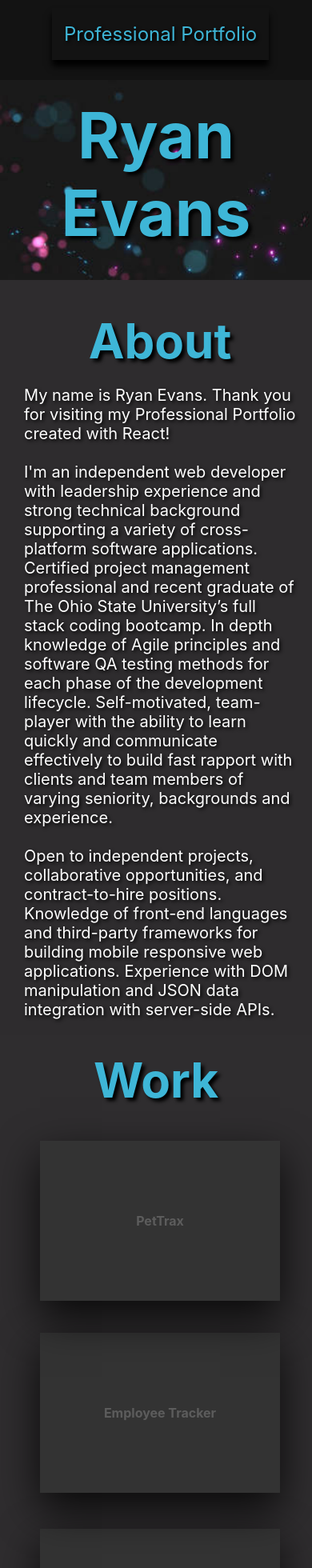
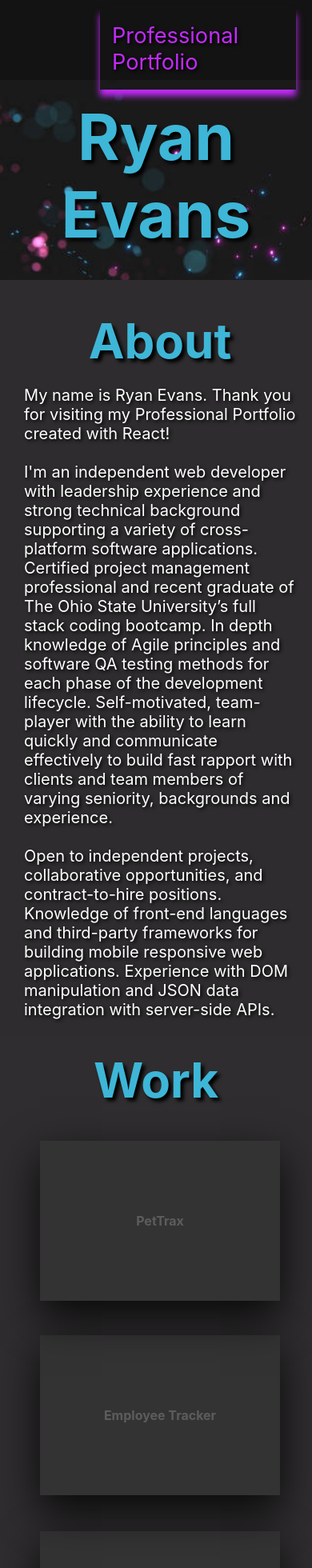
Before and after one commit to rdevans87/ReactPro_Portfolio-, a React (Create React App) app in the folder ryansreactapp/: page / in a window 390 px wide. Shown: the top 1960 px of the page at 80% size. Built offline with nearby package versions, Linux system fonts and the light colour scheme; the HTML template or start-up script is replaced by a standard one.

Commit message:
added new cards to page

```diff
--- a/ryansreactapp/src/components/Work.js
+++ b/ryansreactapp/src/components/Work.js
@@ -35,24 +35,7 @@ function Work() {
        </div>
        </div>
 
-
-
     <div className="card card3">
-       <div className="face face1">
-         <div className="content">
-            <h3>Project 3</h3>
-         </div>
-       </div>
-       <div className="face face2">
-         <div className="content">
-           <p> Lorem ipsum dolor sit amet consectetur adipisicing elit. Unde ab repudiandae, explicabo voluptate et hic cum ratione a. Officia delectus illum perferendis maiores quia molestias vitae fugiat aspernatur alias corporis?</p>
-           <a href="/" type="button">Read More</a>
-         </div>
-       </div>
-       </div>
-
-
-    {/* <div className="card">
        <div className="face face1">
          <div className="content">
             <h3>Weather Dashboard</h3>
@@ -64,7 +47,49 @@ function Work() {
            <a href="/" type="button">Read More</a>
          </div>
        </div>
-    </div> */}
+       </div>
+
+       <div className="card card4">
+       <div className="face face1">
+         <div className="content">
+            <h3>E-Commerce Backend</h3>
+         </div>
+       </div>
+       <div className="face face2">
+         <div className="content">
+           <p> Lorem ipsum dolor sit amet consectetur adipisicing elit. Unde ab repudiandae, explicabo voluptate et hic cum ratione a. Officia delectus illum perferendis maiores quia molestias vitae fugiat aspernatur alias corporis?</p>
+           <a href="/" type="button">Read More</a>
+         </div>
+       </div>
+       </div>
+
+       <div className="card card5">
+       <div className="face face1">
+         <div className="content">
+            <h3>NoteTaker App</h3>
+         </div>
+       </div>
+       <div className="face face2">
+         <div className="content">
+           <p> Lorem ipsum dolor sit amet consectetur adipisicing elit. Unde ab repudiandae, explicabo voluptate et hic cum ratione a. Officia delectus illum perferendis maiores quia molestias vitae fugiat aspernatur alias corporis?</p>
+           <a href="/" type="button">Read More</a>
+         </div>
+       </div>
+       </div>
+
+       <div className="card card6">
+       <div className="face face1">
+         <div className="content">
+            <h3>ReadMe Generator</h3>
+         </div>
+       </div>
+       <div className="face face2">
+         <div className="content">
+           <p> Lorem ipsum dolor sit amet consectetur adipisicing elit. Unde ab repudiandae, explicabo voluptate et hic cum ratione a. Officia delectus illum perferendis maiores quia molestias vitae fugiat aspernatur alias corporis?</p>
+           <a href="/" type="button">Read More</a>
+         </div>
+       </div>
+       </div>
 
   </div>
 
--- a/ryansreactapp/src/styles/Navbar.css
+++ b/ryansreactapp/src/styles/Navbar.css
@@ -2,6 +2,7 @@
   background: #131313;
   height: 100px;
   padding-right: 10px;
+
 }
 
 .navbar a {
@@ -13,25 +14,25 @@
   padding: 18px 15px;
   margin-right: 20px;
   margin-top: 20px;
-  box-shadow: 0 8px 8px 0 black;
+  box-shadow: 0 8px 8px 0 #3eb6d7;
   text-shadow: 2px 2px 4px #000;
 }
 
 .navbar a:hover {
-  text-shadow: 4px 4px 4px whitesmoke;
+  text-shadow: 4px 4px 4px  #3eb6d7;
 }
 
 .navbar p{
-  color: #3eb6d7;
+  color: #c42afe;
   display: block;
   float: left;
   flex-direction: column;
-  font-size: 1.5rem;
+  font-size: 1.7rem;
   text-decoration: none;
   padding: 18px 15px;
   margin-top: 20px;
   margin-left: 20px;
-  box-shadow: 0 8px 8px 0 black;
+  box-shadow: 0 8px 8px 0 #c42afe;
   text-shadow: 2px 2px 4px #000;
 
 }
@@ -47,8 +48,7 @@
 }
 
     .navbar p{
-      justify-content: center;
       margin: 10px;
-      margin-left: 65px;
+      margin-left: 125px;
     }
   }
--- a/ryansreactapp/src/styles/Work.css
+++ b/ryansreactapp/src/styles/Work.css
@@ -7,6 +7,7 @@
 body {
   background: hsl(300, 2%, 18%);
   flex-direction: column;
+  max-width: 1005;
 
 }
 
@@ -160,6 +161,26 @@ body {
    box-shadow: inset 0px 0px 10px rgba(0,0,0,0.5);
  }
 
+ /* .card1{
+
+ }
+ .card2{
+
+}
+.card3{
+
+}
+
+.card4{
+
+}
+.card5{
+
+}
+.card6{
+
+} */
+
 
  @media screen and (max-width: 900px) {
 
@@ -185,22 +206,43 @@ body {
   }
 
   .card.card1 {
-    z-index: 3;
+    z-index: 6;
 
   }
 
   .card.card2{
-    z-index: 2;
-    margin-top: -160px;
+    z-index: 5;
+    margin-top: -157px;
 
   }
 
-  .card.card3 .face.face1{
-  z-index:1;
+  .card.card3{
+  z-index:4;
   position: relative;
   margin-top: -155px;
   }
 
 
+  .card.card4{
+    z-index:3;
+    position: relative;
+    margin-top: -155px;
+    }
+
+
+  .card.card5{
+    z-index:2;
+    position: relative;
+    margin-top: -155px;
+    }
+
+
+  .card.card6{
+    z-index:1;
+    position: relative;
+    margin-top: -155px;
+    }
+
+
 
 }
```
